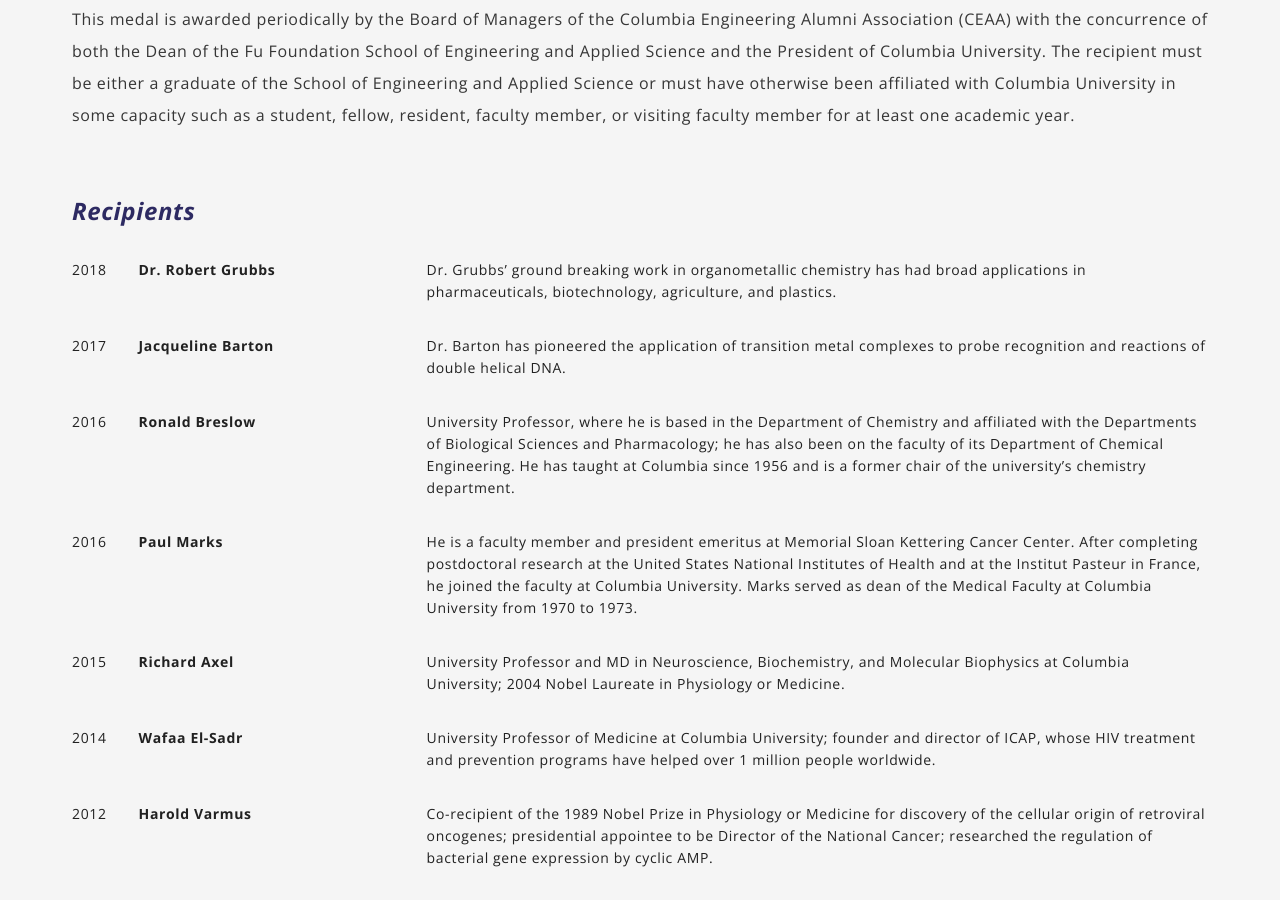
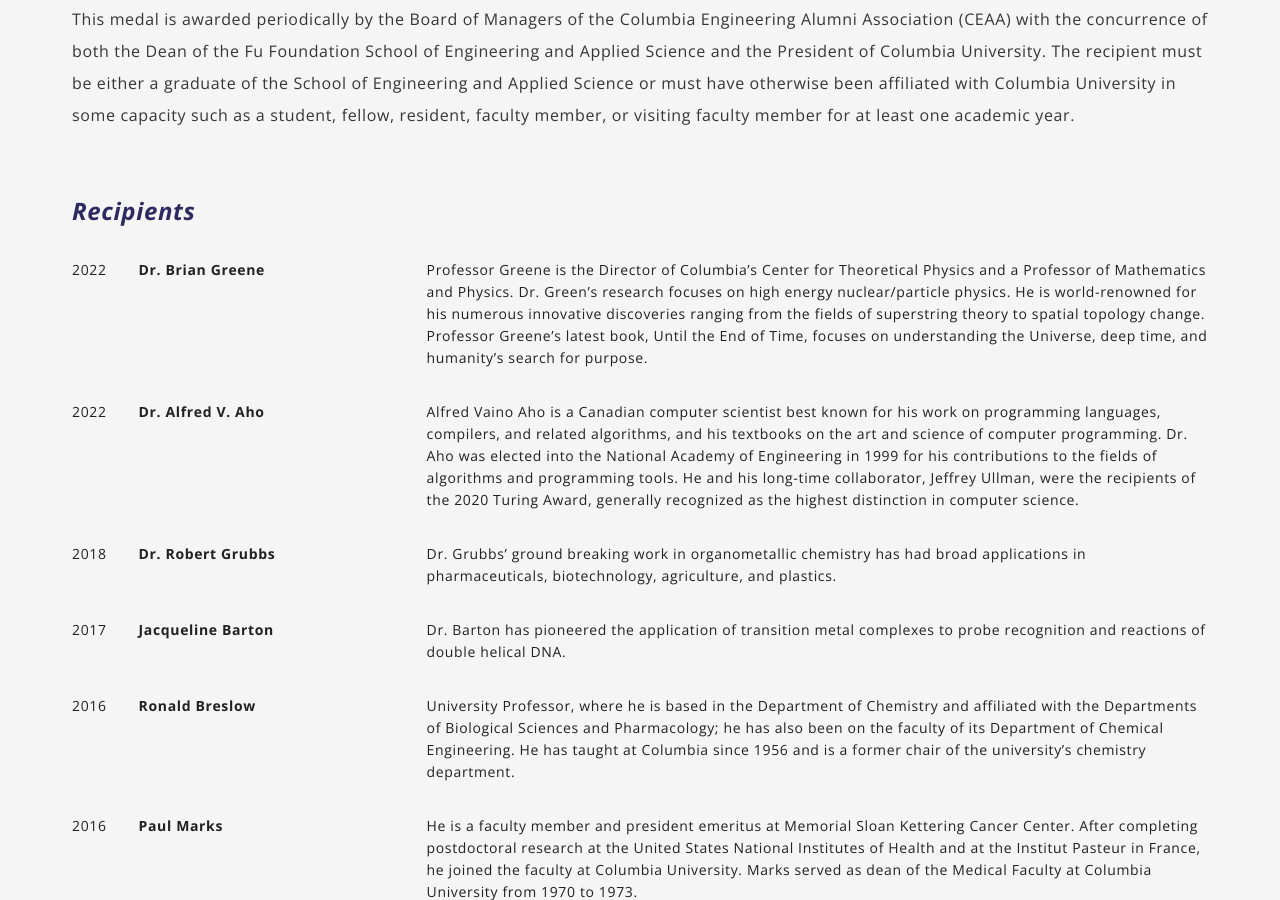
Before and after one commit to ceaa-online/ceaa-online.github.io, a Jekyll site: the page built from awards/pupin-medal.md, in a window 1280 px wide and 900 px high, scrolled down 892 px. Built offline with Jekyll 4.4.1, drawn with Linux system fonts in a browser that asks for light colours.

Commit message:
Adds 2022 medal recipients

```diff
--- a/_data/awards/egleston-medal.yml
+++ b/_data/awards/egleston-medal.yml
@@ -15,6 +15,9 @@
   concurrence of the Dean of the Fu Foundation School of Engineering and Applied Science. The recipient must be a
   graduate of the School of Engineering and Applied Science.
 recipients:
+  - year: 2022
+    name: Jamey Barbas '81BC, '83SEAS
+    description: Jamey designed and spearheaded the replacement of the Tappan Zee Bridge in New York with the Governor Mario M. Cuomo Bridge—undertaking one of the largest bridge projects in the United States.
   - year: 2019
     name: Harry Tuller
     description: His research on defects, diffusion, and the electrical, electrochemical, and optical properties of metal oxides has numerous applications in the development of sensors, energy conversion (fuel cells, solar water splitting), computer memories, and MEMS devices.
--- a/_data/awards/johnson-medal.yml
+++ b/_data/awards/johnson-medal.yml
@@ -27,6 +27,9 @@
   - ["The Circle of Knowledge", Applied Science at King's College and the Founding of the Samuel Johnson Medal](../assets/pdfs/The Circle of Knowledge.pdf){:target="_blank"}
 
 recipients:
+  - year: 2022
+    name: Rocco B. Commisso '71SEAS, '75BUS
+    description: A revolutionary leader and innovator in the telecom industry. Mr. Commisso is the Chairman and Chief Executive Officer of Mediacom Communications Corporation, the nation’s 8th largest cable operator.
   - year: 2019
     name: Alvin Roth
     description: The 2012 recipient of the Nobel Prize in Economics alongside American economist Lloyd Shapley. Acclaimed for his work in the areas of game theory, experimental economics, and market design.
--- a/_data/awards/pupin-medal.yml
+++ b/_data/awards/pupin-medal.yml
@@ -18,6 +18,12 @@
   Science or must have otherwise been affiliated with Columbia University in some capacity such as a student, fellow,
   resident, faculty member, or visiting faculty member for at least one academic year.
 recipients:
+  - year: 2022
+    name: Dr. Brian Greene
+    description: Professor Greene is the Director of Columbia’s Center for Theoretical Physics and a Professor of Mathematics and Physics. Dr. Green’s research focuses on high energy nuclear/particle physics.  He is world-renowned for his numerous innovative discoveries ranging from the fields of superstring theory to spatial topology change. Professor Greene’s latest book, Until the End of Time, focuses on understanding the Universe, deep time, and humanity’s search for purpose.
+  - year: 2022
+    name: Dr. Alfred V. Aho
+    description: Alfred Vaino Aho is a Canadian computer scientist best known for his work on programming languages, compilers, and related algorithms, and his textbooks on the art and science of computer programming. Dr. Aho was elected into the National Academy of Engineering in 1999 for his contributions to the fields of algorithms and programming tools. He and his long-time collaborator, Jeffrey Ullman, were the recipients of the 2020 Turing Award, generally recognized as the highest distinction in computer science.
   - year: 2018
     name: Dr. Robert Grubbs
     description: Dr. Grubbs’ ground breaking work in organometallic chemistry has had broad applications in pharmaceuticals, biotechnology, agriculture, and plastics.
```
